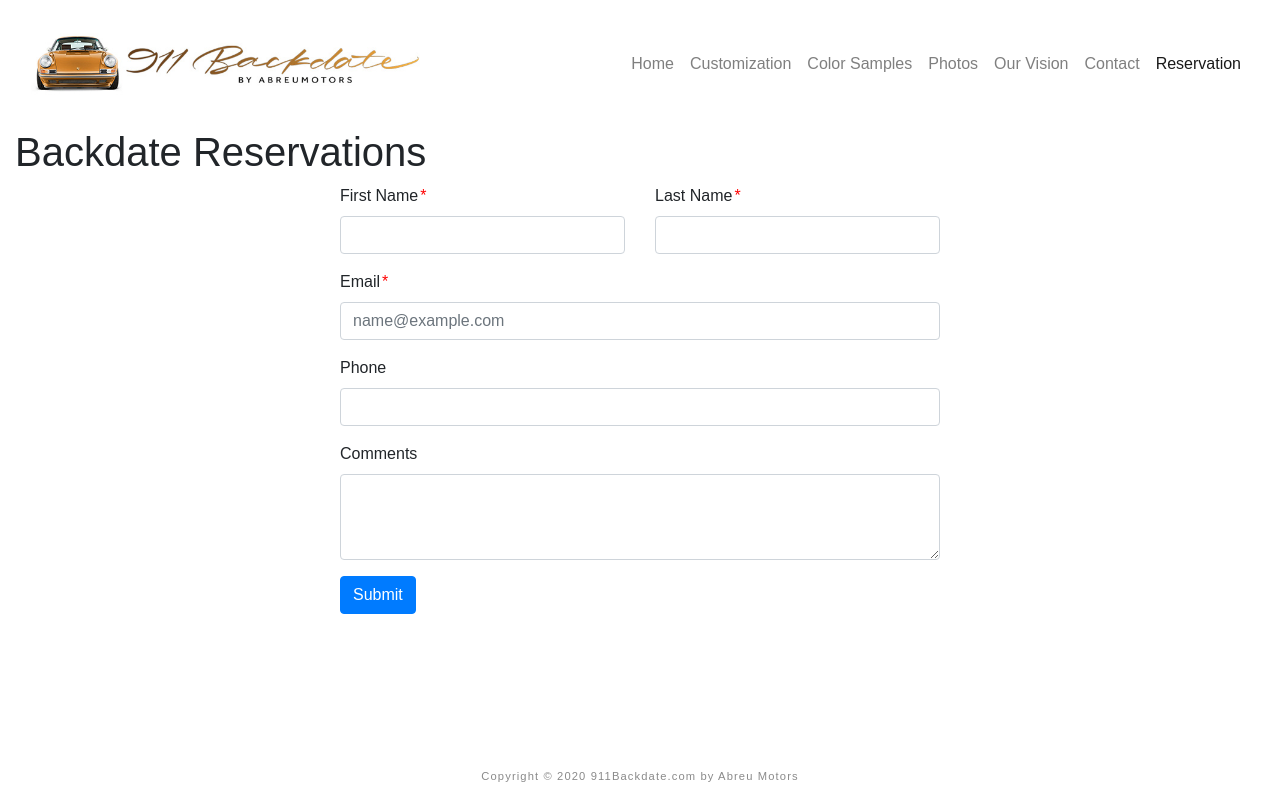
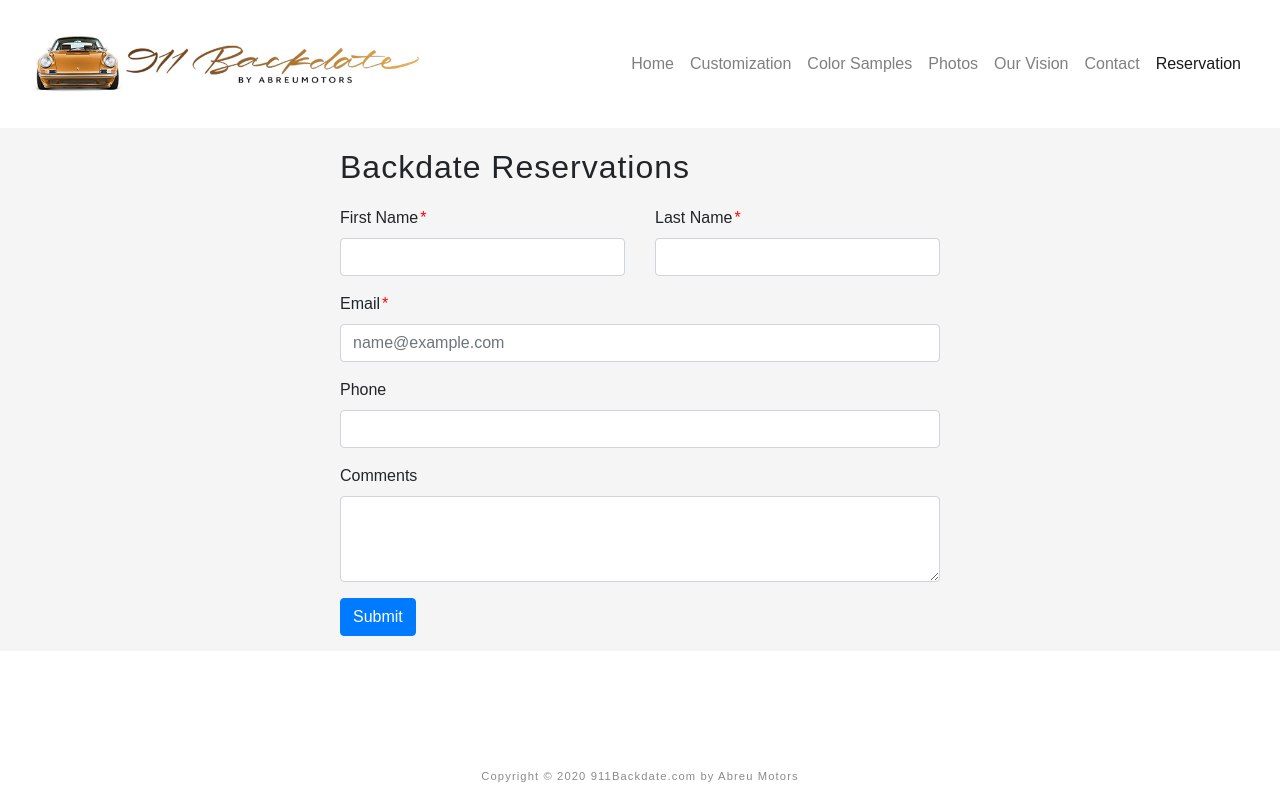
Before and after one commit to dre-pai/911-backdate, a React (Create React App) app: page /reservations in a window 1280 px wide. Built offline with nearby package versions, Linux system fonts and the light colour scheme.

Commit message:
Adds styling to reservation form

```diff
--- a/src/components/Reservations/Reservations.css
+++ b/src/components/Reservations/Reservations.css
@@ -2,3 +2,13 @@
   max-width: 600px;
   margin: 0 auto;
 }
+#formHeading {
+  font-size: 2em;
+  font-weight: 100;
+  letter-spacing: 1px;
+  padding-bottom: 15px;
+}
+.grayRow {
+  background: #f5f5f5;
+  padding: 15px 0;
+}
--- a/src/components/Reservations/Reservations.jsx
+++ b/src/components/Reservations/Reservations.jsx
@@ -22,10 +22,10 @@ class Reservations extends React.Component {
 
   render() {
     return (
-      <Row>
+      <Row className="grayRow">
         <Col>
-          <h1>Backdate Reservations</h1>
           <div id="formContainer">
+            <div id="formHeading">Backdate Reservations</div>
             {this.state.formSubmitted ? (
               <ThankYou />
             ) : (
```
